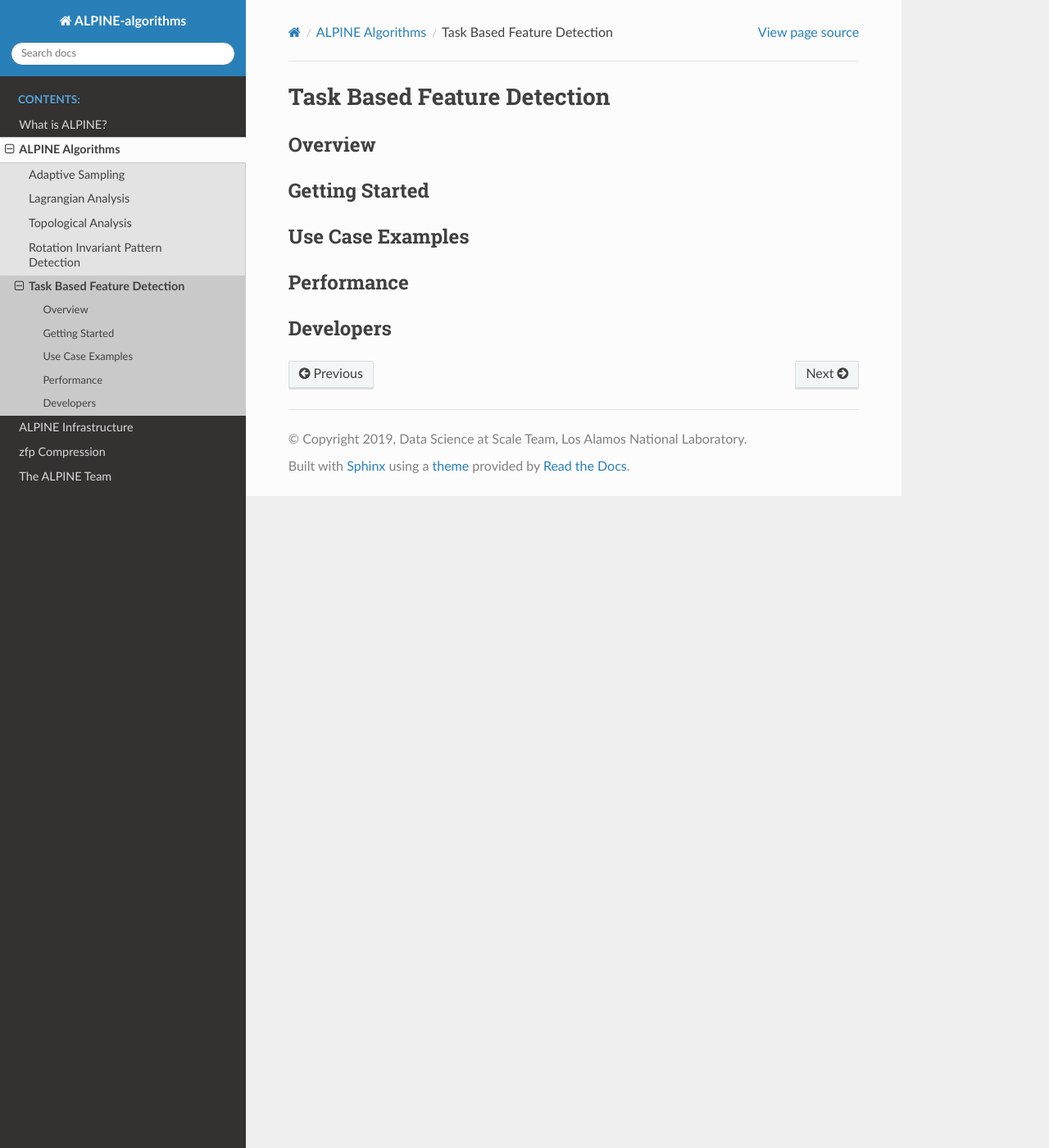
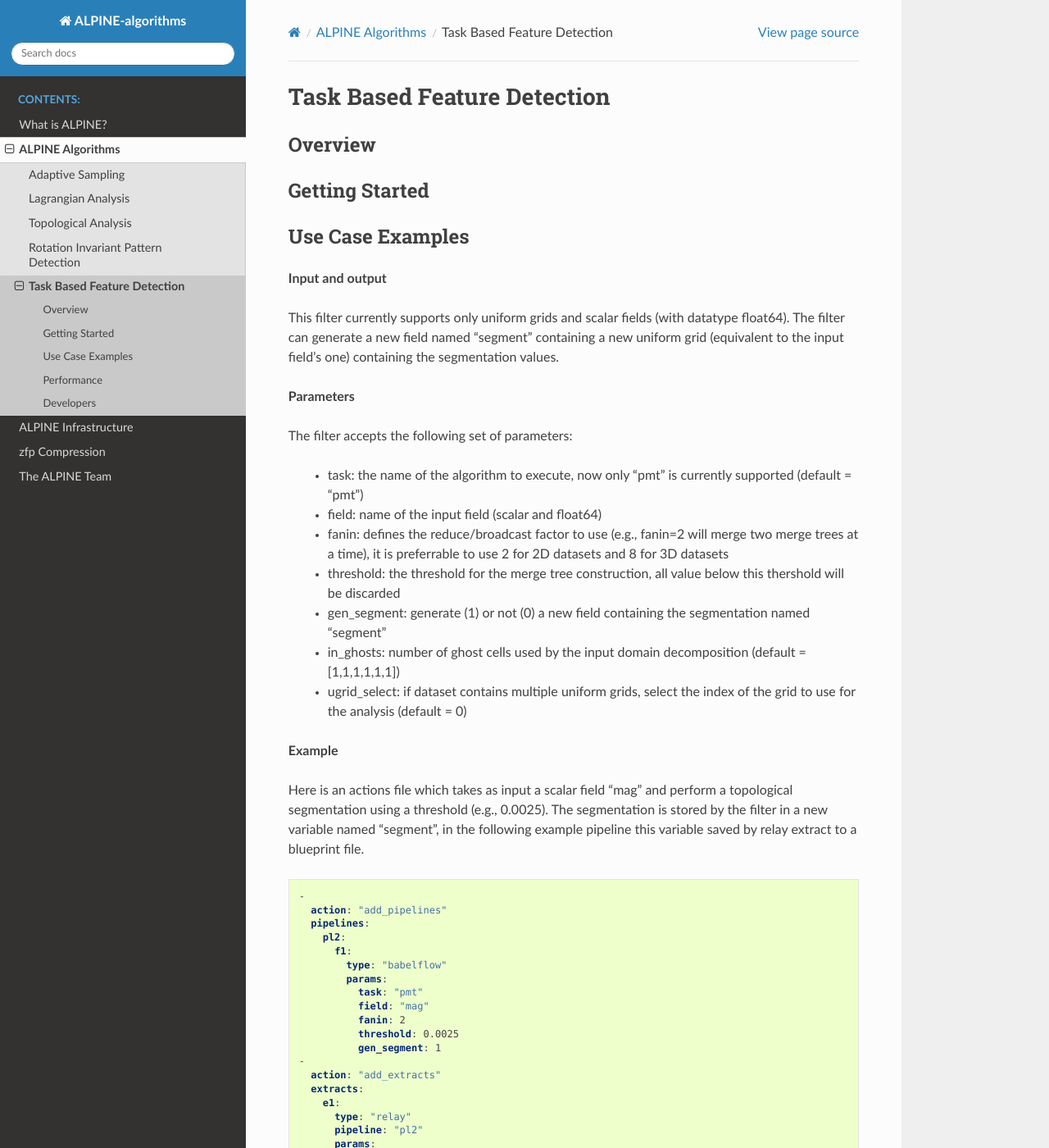
Before and after one commit to Alpine-DAV/algorithms, a Sphinx documentation site: the page built from docs/source/task_based.rst, in a window 1280 px wide and 1400 px high. Shown: the whole window at 82% size. Built offline with Sphinx 7.4.7 and the Read the Docs theme 2.0.0, drawn with Linux system fonts in a browser that asks for light colours; formulas are drawn with MathJax 3; some of the changed text lies outside the part shown.

Commit message:
start docs task_based

```diff
--- a/docs/source/task_based.rst
+++ b/docs/source/task_based.rst
@@ -12,12 +12,101 @@ Getting Started
 Use Case Examples
 ^^^^^^^^^^^^^^^^^
 
+**Input and output**
+
+This filter currently supports only uniform grids and scalar fields (with datatype float64).
+The filter can generate a new field named "segment" containing a new uniform grid (equivalent to the input field's one) containing the segmentation values.
+
+**Parameters**
+
+The filter accepts the following set of parameters:
+
+  * task: the name of the algorithm to execute, now only "pmt" is currently supported (default = "pmt")
+  * field: name of the input field (scalar and float64)
+  * fanin: defines the reduce/broadcast factor to use (e.g., fanin=2 will merge two merge trees at a time), it is preferrable to use 2 for 2D datasets and 8 for 3D datasets
+  * threshold: the threshold for the merge tree construction, all value below this thershold will be discarded
+  * gen_segment: generate (1) or not (0) a new field containing the segmentation named "segment"
+  * in_ghosts: number of ghost cells used by the input domain decomposition (default = [1,1,1,1,1,1])
+  * ugrid_select: if dataset contains multiple uniform grids, select the index of the grid to use for the analysis (default = 0)
+
+**Example**
+
+Here is an actions file which takes as input a scalar field "mag" and perform a topological segmentation using a threshold (e.g., 0.0025). The segmentation is stored by the filter in a new variable named "segment", in the following example pipeline this variable saved by relay extract to a blueprint file.
+
+.. code-block:: yaml
+
+  -
+    action: "add_pipelines"
+    pipelines:
+      pl2:
+        f1:
+          type: "babelflow"
+          params:
+            task: "pmt"
+            field: "mag"
+            fanin: 2
+            threshold: 0.0025
+            gen_segment: 1
+  -
+    action: "add_extracts"
+    extracts:
+      e1:
+        type: "relay"
+        pipeline: "pl2"
+        params:
+          path: "seg0"
+          protocol: "blueprint/mesh/hdf5"
+          fields:
+            - "segment"
+
+The equivaled pipeline in C++:
+
+.. code-block:: C++
+
+  Ascent a;
+  conduit::Node ascent_opt;
+  ascent_opt["mpi_comm"] = MPI_Comm_c2f(MPI_COMM_WORLD);
+  ascent_opt["runtime/type"] = "ascent";
+  a.open(ascent_opt);
+
+  Node pipelines;
+  pipelines["pl1/f1/type"] = "babelflow";
+  pipelines["pl1/f1/params/task"] = "pmt";
+  pipelines["pl1/f1/params/field"] = "mag";
+  pipelines["pl1/f1/params/fanin"] = 2;
+  pipelines["pl1/f1/params/threshold"] = 0.0025;
+  pipelines["pl1/f1/params/gen_segment"] = 1;
+
+  Node extract;
+  extract["e1/type"] = "relay";
+  extract["e1/pipeline"] = "pl1";
+  extract["e1/params/path"] = "seg";
+  extract["e1/params/protocol"] = "blueprint/mesh/hdf5";
+  extract["e1/params/fields"].append() = "segment";
+
+  Node actions;
+  Node &add_extract = actions.append();
+  add_extract["action"] = "add_extracts";
+  add_extract["extracts"] = extract;
+
+  actions.append()["action"] = "execute";
+
+  Node &add_pipelines = actions.append();
+  add_pipelines["action"] = "add_pipelines";
+  add_pipelines["pipelines"] = pipelines;
+
+  a.execute(actions);
+  a.close();
+
 Performance
 ^^^^^^^^^^^
 
 Developers
 ^^^^^^^^^^
-
+  * Peer-Timo Bremer (LLNL)
+  * Xuan Huang (University of Utah)
+  * Steve Petruzza (University of Utah)
+  * Sergei Shudler (LLNL)
 
 
 .. toctree::
```
